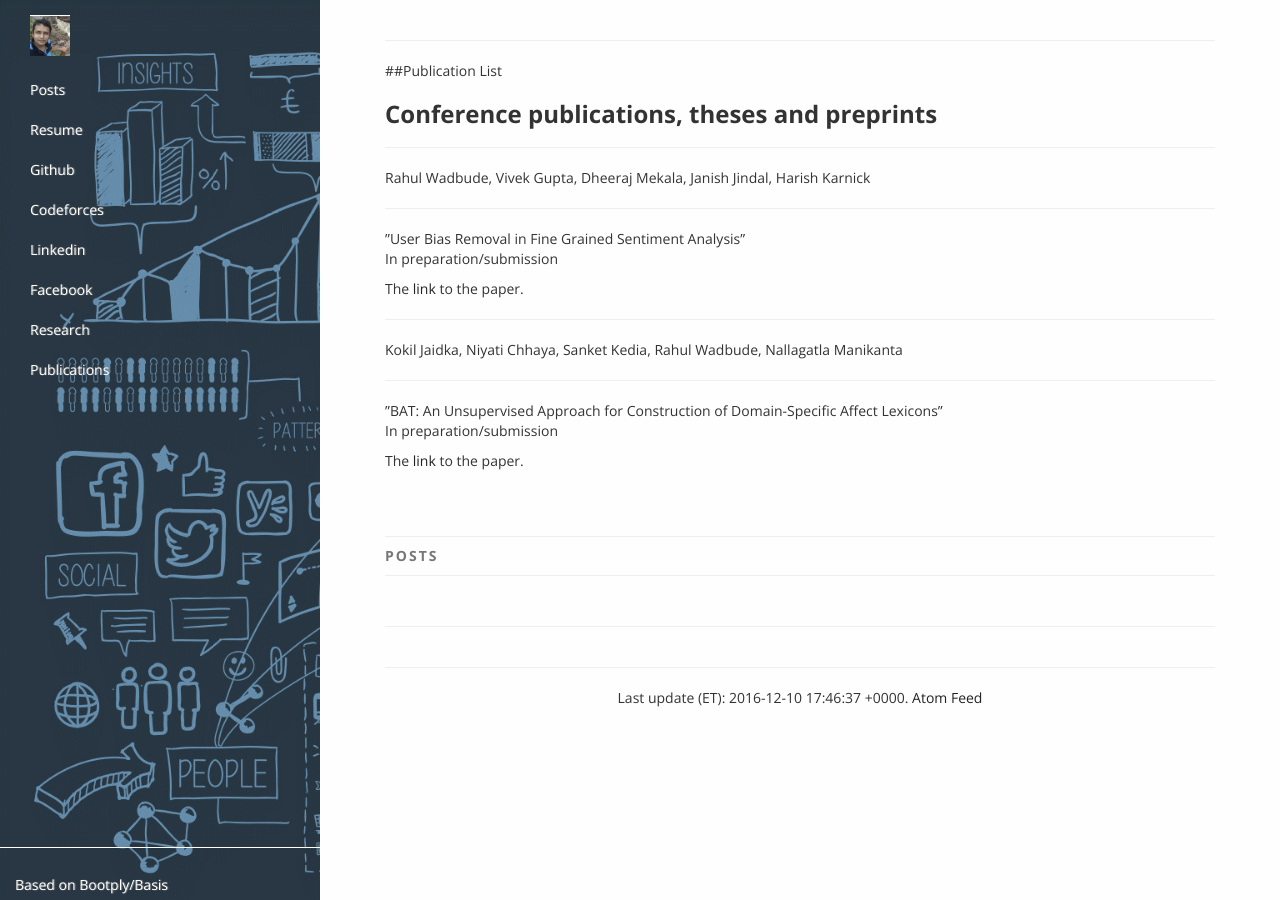
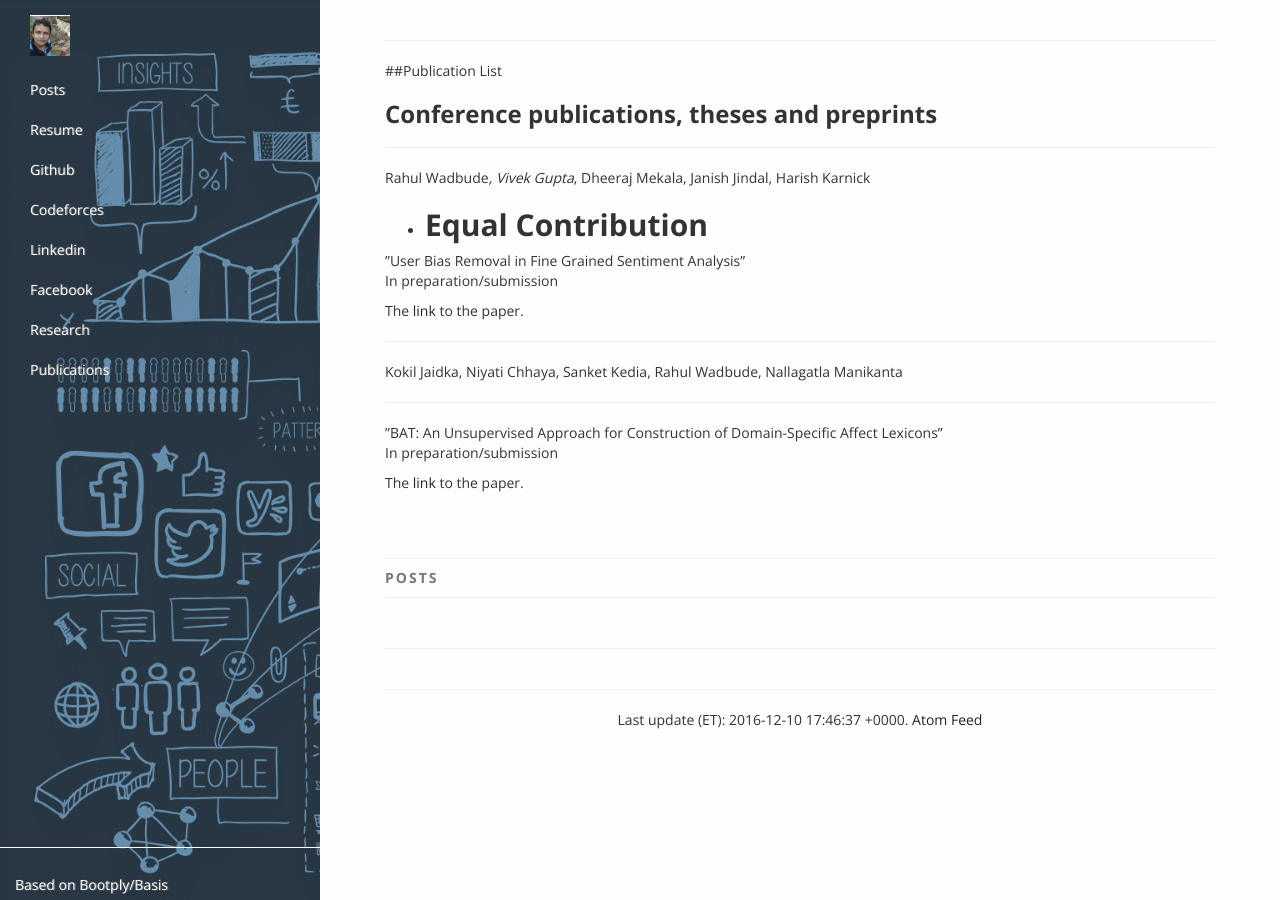
Before and after one commit to vgupta123/warahul.github.io, a Jekyll site: the page built from publications.md, in a window 1280 px wide. Built offline with Jekyll 4.4.1, drawn with Linux system fonts in a browser that asks for light colours; nearby versions of some CDN libraries.

Commit message:
Update publications.md

```diff
--- a/publications.md
+++ b/publications.md
@@ -13,8 +13,8 @@ title: "Publication List"
 
 ----
 
-Rahul Wadbude, Vivek Gupta, Dheeraj Mekala, Janish Jindal, Harish Karnick
-
+Rahul Wadbude*, Vivek Gupta*, Dheeraj Mekala, Janish Jindal, Harish Karnick
+* Equal Contribution
 -----
 
 ”User Bias Removal in Fine Grained Sentiment Analysis”<br>
```
